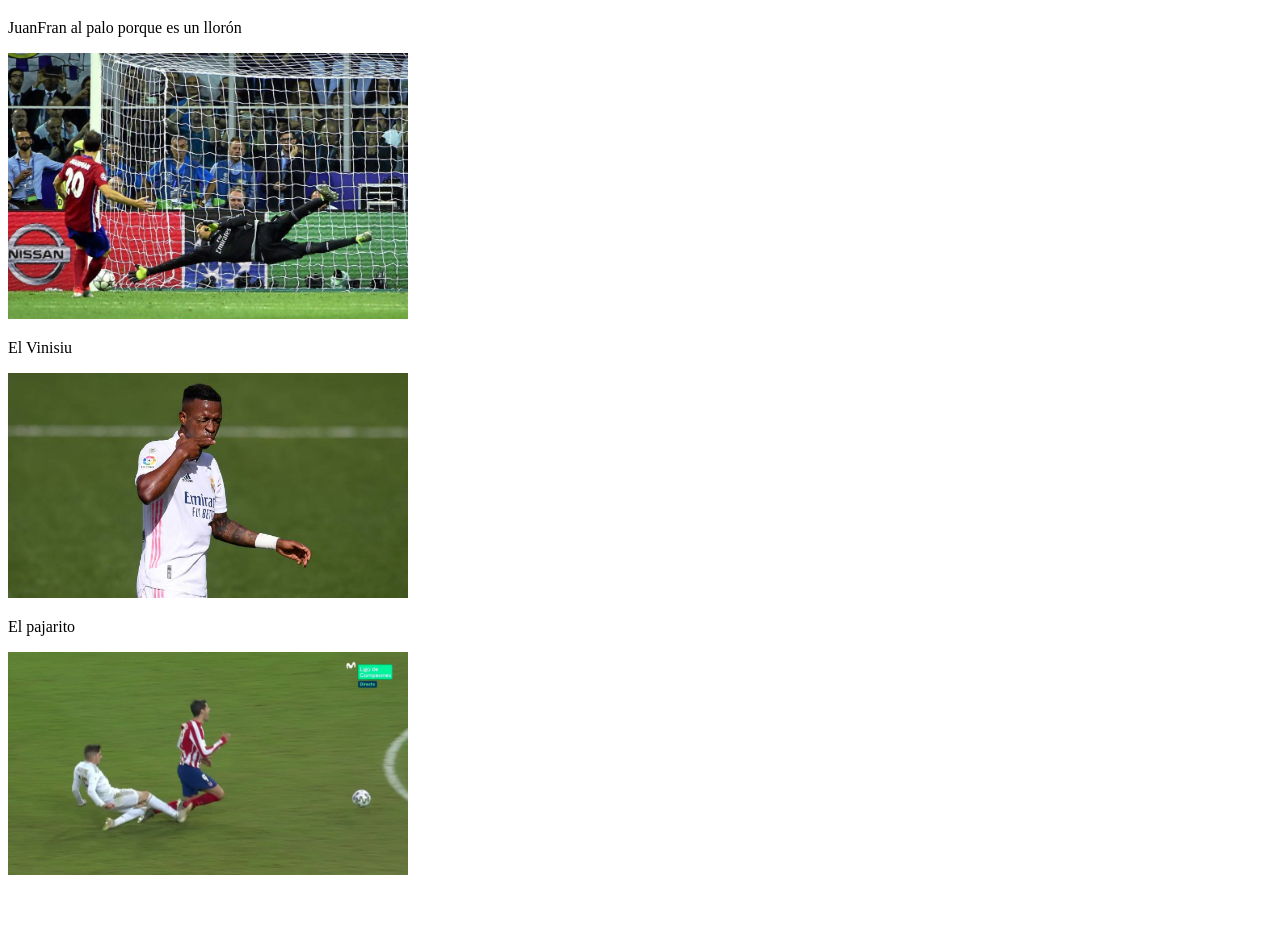
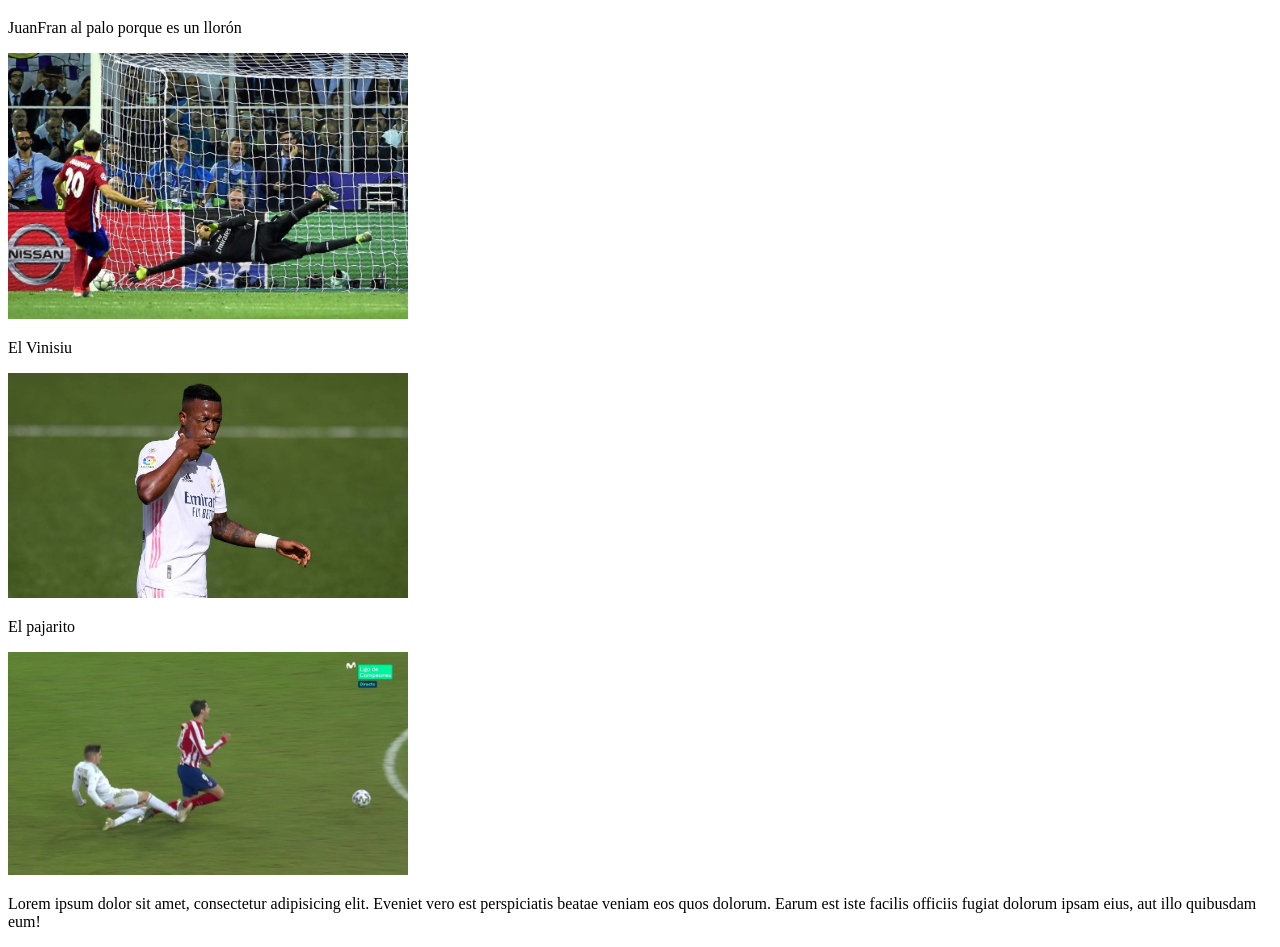
Before and after one commit to EnriqueHernandezCampus/pruebas, a plain HTML site: page index.html in a window 1280 px wide. Shown: the part 61-1008 px from the top of the page. Before the commit the page ends 948 px from the top, so only its background shows below. Drawn offline with Linux system fonts and the light colour scheme.

Commit message:
Quinta version con lorem

```diff
--- a/index.html
+++ b/index.html
@@ -17,6 +17,8 @@
     <img src="imagenes/vinijr.jpg" alt="vini">
     <p>El pajarito</p>
     <img src="imagenes/fede.png" alt="fede">
+    <p>Lorem ipsum dolor sit amet, consectetur adipisicing elit. Eveniet vero est perspiciatis beatae veniam eos quos
+        dolorum. Earum est iste facilis officiis fugiat dolorum ipsam eius, aut illo quibusdam eum!</p>
 </body>
 
 </html>
```
